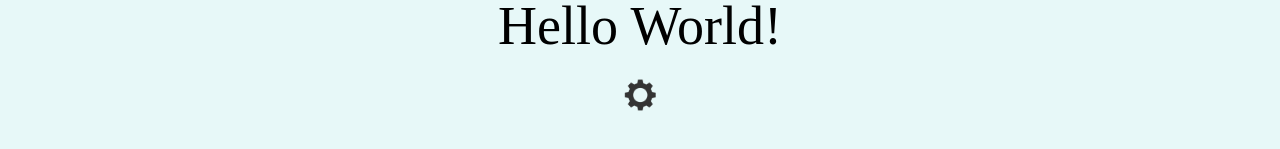
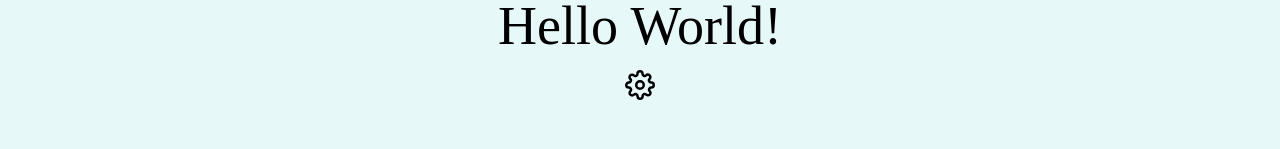
Before and after one commit to Cirius1792/hello-react, a React (Create React App) app: page /greetings in a window 1280 px wide. Shown: the part 187-336 px from the top of the page. Built offline with nearby package versions, Linux system fonts and the light colour scheme.

Commit message:
new edit icon

```diff
--- a/src/ui/EditIcon.js
+++ b/src/ui/EditIcon.js
@@ -1,7 +1,7 @@
 import React from 'react';
-import edit_pic from "../assets/edit-icon.png";
+import edit_pic from "../assets/settings.svg";
 import classes from "./EditIcon.module.css";
-
+//icon from https://feathericons.com/?query=gear
 const EditIcon = (props) => {
       return (
       <img
--- a/src/ui/EditIcon.module.css
+++ b/src/ui/EditIcon.module.css
@@ -1,5 +1,5 @@
 .editIcon {
-    width: 50px;
+    width: 30px;
 }
 
 .editIcon:hover,
```
Also changed, not shown: src/assets/settings.svg (added).
